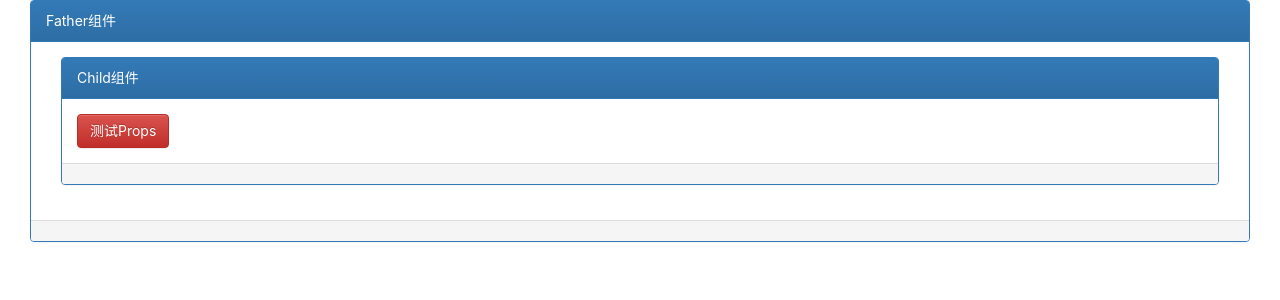
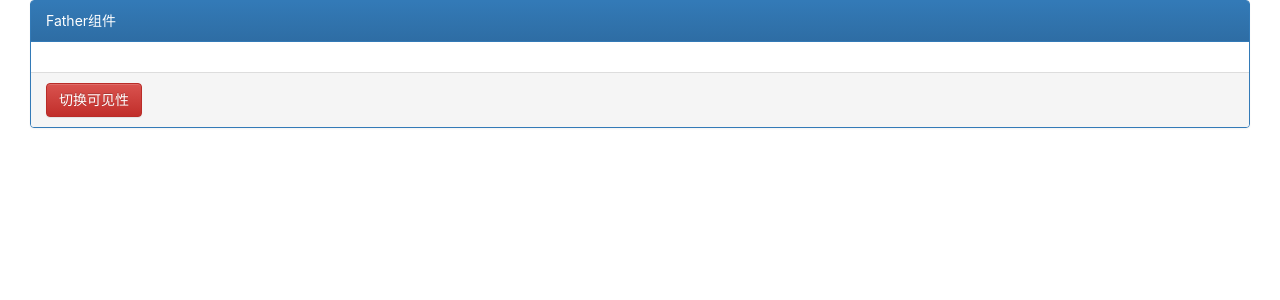
Before and after one commit to damoqiongqiu/learn-react, a React (Create React App) app: page / in a window 1280 px wide. Shown: the top 300 px of the page. Built offline with nearby package versions, Linux system fonts and the light colour scheme.

Commit message:
finish state example

```diff
--- a/src/components/Child.js
+++ b/src/components/Child.js
@@ -39,7 +39,6 @@ class Child extends Component {
                 <div className="panel panel-primary">
                     <div className="panel-heading">Child组件</div>
                     <div className="panel-body">
-                        <button className="btn btn-danger" onClick={this.props.clickHandler}>测试Props</button>
                     </div>
                     <div className="panel-footer"></div>
                 </div>
--- a/src/components/Father.js
+++ b/src/components/Father.js
@@ -5,6 +5,9 @@ class Father extends Component {
     constructor() {
         super();
         console.log("Father constructor...");
+        this.state = {
+            childVisible: false
+        }
     }
 
     componentWillMount() {
@@ -27,8 +30,16 @@ class Father extends Component {
         console.log("Father componentDidUpdate...");
     }
 
-    shouldComponentUpdate() {
-        console.log("Father shouldComponentUpdate...");
+    //一般情况下不要覆盖这个生命周期方法，如果覆盖了这个方法，什么时候个更新组件就交由你自己控制了
+    // shouldComponentUpdate() {
+    //     console.log("Father shouldComponentUpdate...");
+    // }
+
+    renderChild() {
+        if (!this.state.childVisible) return null;
+        return (
+            <Child userId="damoqiongqiu"></Child>
+        );
     }
 
     render() {
@@ -38,11 +49,13 @@ class Father extends Component {
                 <div className="panel panel-primary">
                     <div className="panel-heading">Father组件</div>
                     <div className="panel-body">
-                        <Child clickHandler={this.clickHandler} userId="damoqiongqiu"></Child>
+                        {this.renderChild()}
                     </div>
-                    <div className="panel-footer"></div>
+                    <div className="panel-footer">
+                        <button className="btn btn-danger" onClick={() => this.clickHandler()}>切换可见性</button>
+                    </div>
                 </div>
-            </div>
+            </div >
         );
     }
 
@@ -51,7 +64,15 @@ class Father extends Component {
     }
 
     clickHandler() {
-        alert("父层传递进来的事件处理函数！");
+        if (this.state && this.state.childVisible) {
+            this.setState({
+                childVisible: false
+            });
+        } else {
+            this.setState({
+                childVisible: true
+            });
+        }
     }
 }
 
```
